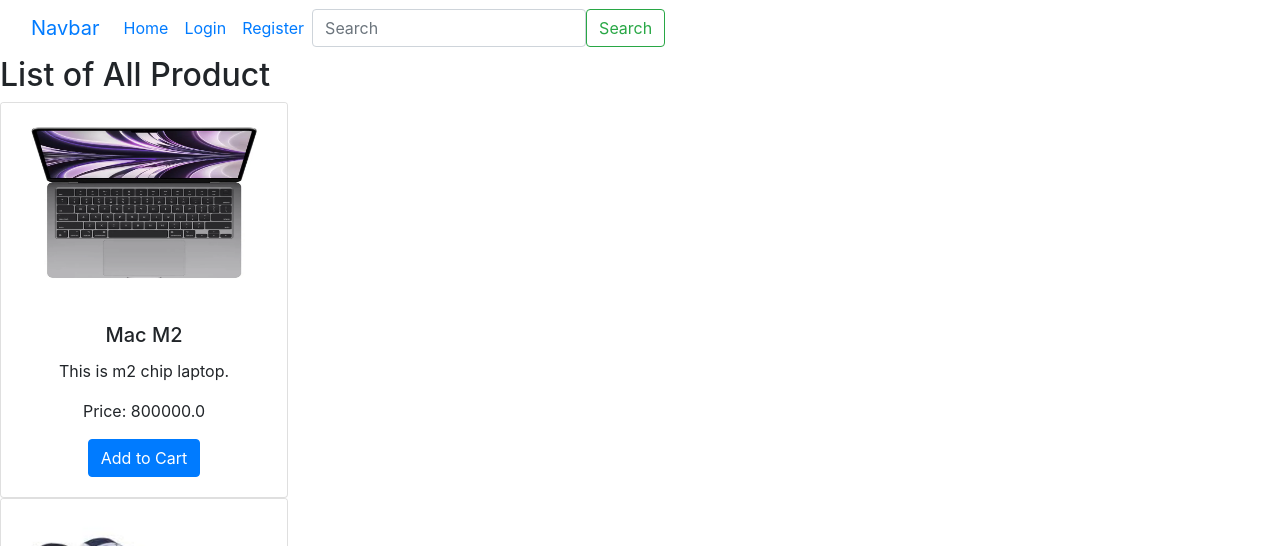
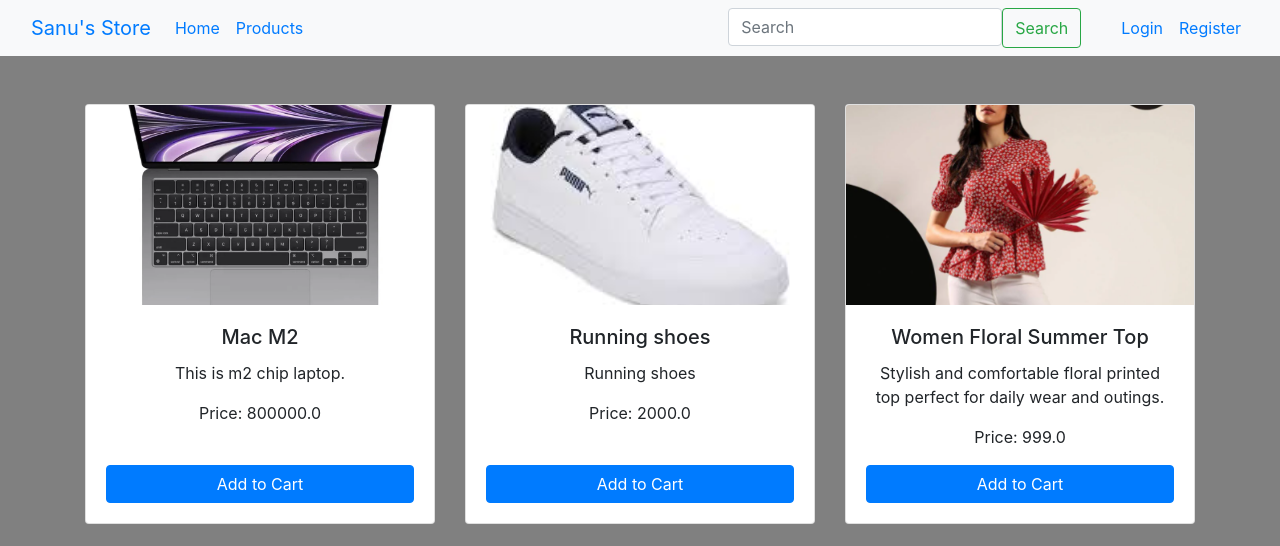
Before and after one commit to sanikamane01/ecommerce_app, a Django app: page /get-products/ in a window 1280 px wide. Shown: the top 546 px of the page. Run offline with Django 5.2, Linux system fonts and the light colour scheme; data comes from the database, SQL or seed files in the repository; some libraries are stand-ins or nearby versions.

Commit message:
improved products page, added search button

```diff
--- a/shopping/views.py
+++ b/shopping/views.py
@@ -1,6 +1,5 @@
 from django.shortcuts import render
 from .models import Product
-
 
 
 def create_product(request):
@@ -65,7 +64,13 @@ def create_product(request):
 
 def get_products(request):
     products = Product.objects.all()
-    print(products)
+
+    # user wants to search products by category
+    if request.method == "POST":
+        category = request.POST.get("category")
+
+        products = products.filter(category=category)
+
     return render(request, "get_product.html", {"products": products})
 
 
@@ -144,8 +149,7 @@ def search_products(request):
 
         category = request.POST.get("category")
 
-        all_products=Product.objects.filter(category=category).filter(category=category)
-        print(len(all_products))
+        all_products=Product.objects.filter(category=category)
 
         if not category:
             msg="category must not be empty"
@@ -154,6 +158,4 @@ def search_products(request):
             msg="product is not available"
 
 
-
-
     return render(request,"search_products.html",{"products":all_products, "msg":msg})
--- a/templates/get_product.html
+++ b/templates/get_product.html
@@ -1,60 +1,88 @@
 <!DOCTYPE html>
 <html>
-<link rel="stylesheet" href="https://cdn.jsdelivr.net/npm/bootstrap@4.2.1/dist/css/bootstrap.min.css" integrity="sha384-GJzZqFGwb1QTTN6wy59ffF1BuGJpLSa9DkKMp0DgiMDm4iYMj70gZWKYbI706tWS" crossorigin="anonymous">
+<link rel="stylesheet" href="https://cdn.jsdelivr.net/npm/bootstrap@4.2.1/dist/css/bootstrap.min.css"
+  integrity="sha384-GJzZqFGwb1QTTN6wy59ffF1BuGJpLSa9DkKMp0DgiMDm4iYMj70gZWKYbI706tWS" crossorigin="anonymous">
+
 <head>
   <title>All Product</title>
 </head>
-<body>
-    <nav class="navbar navbar-expand-lg bg-body-tertiary">
+
+<body style="background-color:gray;">
+  <nav class="navbar navbar-expand-lg bg-body-tertiary bg-light">
     <div class="container-fluid">
-          <a class="navbar-brand" href="#">Navbar</a>
-          <button class="navbar-toggler" type="button" data-bs-toggle="collapse" data-bs-target="#navbarSupportedContent" aria-controls="navbarSupportedContent" aria-expanded="false" aria-label="Toggle navigation">
+      <a class="navbar-brand" href="#">Sanu's Store</a>
+      <button class="navbar-toggler" type="button" data-bs-toggle="collapse" data-bs-target="#navbarSupportedContent"
+        aria-controls="navbarSupportedContent" aria-expanded="false" aria-label="Toggle navigation">
         <span class="navbar-toggler-icon"></span>
       </button>
       <div class="collapse navbar-collapse" id="navbarSupportedContent">
         <ul class="navbar-nav me-auto mb-2 mb-lg-0">
           <li class="nav-item">
-                <a class="nav-link active" aria-current="page" href="/a">Home</a>
+            <a class="nav-link active" aria-current="page" href="/homepage">Home</a>
           </li>
           <li class="nav-item">
-                <a class="nav-link" href="#">Login</a>
-              </li>
-              <li class="nav-item">
-                <a class="nav-link" href="#">Register</a>
+            <a class="nav-link active" aria-current="page" href="/get-products/">Products</a>
           </li>
 
         </ul>
-            <form class="d-flex" role="search">
-              <input class="form-control me-2" type="search" placeholder="Search" aria-label="Search"/>
+
+
+        <ul class="navbar-nav ml-auto">
+
+          <form class="d-flex mr-3" role="search" method="post">
+            {%csrf_token%}
+
+            <input class="form-control me-2" type="search" placeholder="Search"  name="category"/>
             <button class="btn btn-outline-success" type="submit">Search</button>
           </form>
+
+          <li class="nav-item ml-3">
+            <a class="nav-link" href="/login/">Login</a>
+          </li>
+          <li class="nav-item">
+            <a class="nav-link" href="/register/">Register</a>
+          </li>
+        </ul>
       </div>
     </div>
   </nav>
 
-<h2>List of All Product</h2>
 
   <div class="text-center">
+    <div class="container mt-5">
+      <div class="row">
+        {% for i in products %}
+        <div class="col-md-4 col-sm-6 mb-4">
+          <div class="card h-100">
+            <img src="/media/{{i.image}}" class="card-img-top" alt="..." style="height:200px; object-fit:cover;">
 
-    {% for i in products %}
-        <div class="card" style="width: 18rem;">
-            <img src="/media/{{i.image}}" class="card-img-top" alt="..." style="height:200px;">
-            <div class="card-body">
+            <div class="card-body d-flex flex-column">
               <h5 class="card-title">{{i.name}}</h5>
               <p class="card-text">{{i.description}}</p>
               <p class="card-text">Price: {{i.price}}</p>
-              <a href="#" class="btn btn-primary">Add to Cart</a>
+
+              <a href="#" class="btn btn-primary mt-auto">Add to Cart</a>
             </div>
           </div>
+        </div>
+        {% endfor %}
 
-    {% endfor %}
+      </div>
+    </div>
   </div>
 
 
 
-<script src="https://code.jquery.com/jquery-3.3.1.slim.min.js" integrity="sha384-q8i/X+965DzO0rT7abK41JStQIAqVgRVzpbzo5smXKp4YfRvH+8abtTE1Pi6jizo" crossorigin="anonymous"></script>
-<script src="https://cdn.jsdelivr.net/npm/popper.js@1.14.6/dist/umd/popper.min.js" integrity="sha384-wHAiFfRlMFy6i5SRaxvfOCifBUQy1xHdJ/yoi7FRNXMRBu5WHdZYu1hA6ZOblgut" crossorigin="anonymous"></script>
-<script src="https://cdn.jsdelivr.net/npm/bootstrap@4.2.1/dist/js/bootstrap.min.js" integrity="sha384-B0UglyR+jN6CkvvICOB2joaf5I4l3gm9GU6Hc1og6Ls7i6U/mkkaduKaBhlAXv9k" crossorigin="anonymous"></script>
+  <script src="https://code.jquery.com/jquery-3.3.1.slim.min.js"
+    integrity="sha384-q8i/X+965DzO0rT7abK41JStQIAqVgRVzpbzo5smXKp4YfRvH+8abtTE1Pi6jizo"
+    crossorigin="anonymous"></script>
+  <script src="https://cdn.jsdelivr.net/npm/popper.js@1.14.6/dist/umd/popper.min.js"
+    integrity="sha384-wHAiFfRlMFy6i5SRaxvfOCifBUQy1xHdJ/yoi7FRNXMRBu5WHdZYu1hA6ZOblgut"
+    crossorigin="anonymous"></script>
+  <script src="https://cdn.jsdelivr.net/npm/bootstrap@4.2.1/dist/js/bootstrap.min.js"
+    integrity="sha384-B0UglyR+jN6CkvvICOB2joaf5I4l3gm9GU6Hc1og6Ls7i6U/mkkaduKaBhlAXv9k"
+    crossorigin="anonymous"></script>
 
 </body>
+
 </html>
--- a/templates/search_products.html
+++ b/templates/search_products.html
@@ -22,7 +22,7 @@
 
         <label>caterogy:</label><br>
 
-        <input type="text" name="caterogy" placeholder="caterogy">
+        <input type="text" name="category" placeholder="category">
         <br><br>
 
         <button type="submit">Search</button>
--- a/users/views.py
+++ b/users/views.py
@@ -76,4 +76,4 @@ def register(request):
         )
             print("register succesfully" )
 
-    return render(request, "register.html", {"msg": msg})
+    return render(request, "users/register.html", {"msg": msg})
```
Lines whose indentation alone changed are shown as unchanged.
